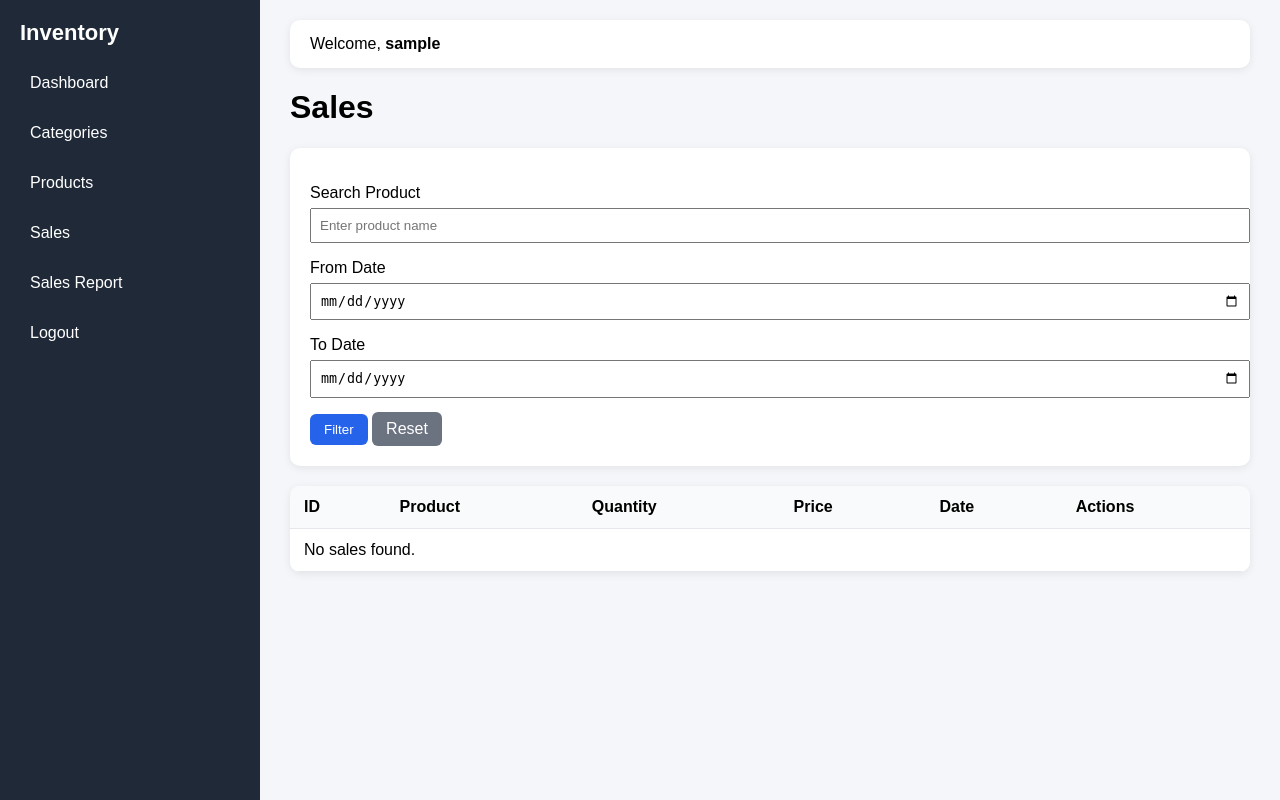
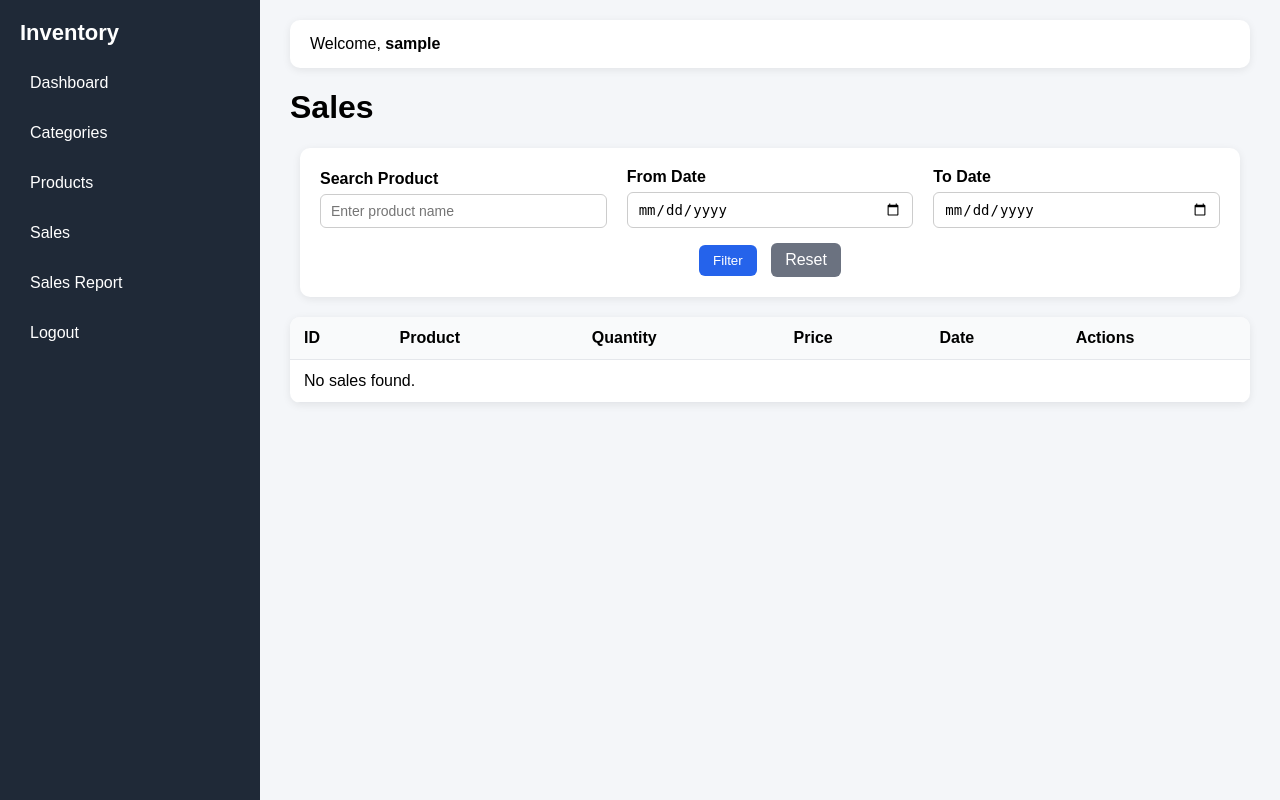
Before and after one commit to mayankt2505/inventory-system, a Django app: page /sales/ in a window 1280 px wide. Run offline with Django 5.2, Linux system fonts and the light colour scheme; the visitor is signed in with stand-in values (Sample User, id 1); data that the repository does not hold is empty.

Commit message:
This is the second version

```diff
--- a/config/settings.py
+++ b/config/settings.py
@@ -87,6 +87,7 @@ DATABASES = {
     }
 }
 
+
 # Password validation
 # https://docs.djangoproject.com/en/6.0/ref/settings/#auth-password-validators
 
--- a/inventory/views.py
+++ b/inventory/views.py
@@ -11,6 +11,10 @@ from .permissions import (
 )
 from django.db.models import Sum, F, DecimalField, ExpressionWrapper
 from django.contrib import messages
+import json
+
+import json
+from django.db.models.functions import TruncMonth
 
 import csv
 from django.http import HttpResponse
@@ -151,11 +155,10 @@ def delete_category(request, id):
         "cancel_url": "category_list",
     })
 
-
 @login_required
 def add_product(request):
     if not can_manage_products(request.user):
-        return forbidden_response()
+        return forbidden_response(request)
 
     form = ProductForm(request.POST or None)
     if form.is_valid():
@@ -199,11 +202,10 @@ def delete_product(request, id):
         "cancel_url": "product_list",
     })
 
-
 @login_required
 def add_sale(request):
     if not can_manage_sales(request.user):
-        return forbidden_response()
+        return forbidden_response(request)
 
     form = SaleForm(request.POST or None)
     if form.is_valid():
@@ -300,7 +302,7 @@ def export_sales_csv(request):
 @login_required
 def sales_summary_report(request):
     if not can_manage_sales(request.user):
-        return forbidden_response()
+        return forbidden_response(request)
 
     from_date = request.GET.get("from_date", "").strip()
     to_date = request.GET.get("to_date", "").strip()
@@ -318,7 +320,7 @@ def sales_summary_report(request):
         output_field=DecimalField(max_digits=15, decimal_places=2)
     )
 
-    summary = (
+    summary = list(
         sales.values("product__id", "product__name")
         .annotate(
             total_qty_sold=Sum("qty"),
@@ -327,10 +329,37 @@ def sales_summary_report(request):
         .order_by("-total_revenue", "-total_qty_sold")
     )
 
+    total_units_sold = sum(row["total_qty_sold"] or 0 for row in summary)
+    total_revenue = sum(float(row["total_revenue"] or 0) for row in summary)
+    top_product = summary[0]["product__name"] if summary else "N/A"
+
+    chart_labels = [row["product__name"] for row in summary]
+    revenue_data = [float(row["total_revenue"] or 0) for row in summary]
+    qty_data = [int(row["total_qty_sold"] or 0) for row in summary]
+
+    monthly = (
+        sales.annotate(month=TruncMonth("date"))
+        .annotate(revenue=revenue_expr)
+        .values("month")
+        .annotate(total=Sum("revenue"))
+        .order_by("month")
+    )
+
+    month_labels = [row["month"].strftime("%b %Y") for row in monthly if row["month"]]
+    month_data = [float(row["total"] or 0) for row in monthly]
+
     context = {
         "summary": summary,
         "from_date": from_date,
         "to_date": to_date,
+        "total_units_sold": total_units_sold,
+        "total_revenue": total_revenue,
+        "top_product": top_product,
+        "chart_labels": json.dumps(chart_labels),
+        "revenue_data": json.dumps(revenue_data),
+        "qty_data": json.dumps(qty_data),
+        "month_labels": json.dumps(month_labels),
+        "month_data": json.dumps(month_data),
     }
 
     return render(request, "inventory/sales_summary_report.html", context)
--- a/templates/base.html
+++ b/templates/base.html
@@ -138,6 +138,160 @@
             padding: 8px;
             margin-top: 6px;
         }
+
+        .filter-container {
+    max-width: 700px;
+    margin: 0 auto 20px auto;
+    padding: 20px;
+    background: #ffffff;
+    border-radius: 10px;
+    box-shadow: 0 2px 8px rgba(0,0,0,0.08);
+}
+
+.filter-row {
+    display: flex;
+    gap: 20px;
+    justify-content: center;
+}
+
+.filter-group {
+    flex: 1;
+    display: flex;
+    flex-direction: column;
+}
+
+.filter-group input,
+.filter-group select {
+    padding: 8px;
+    border: 1px solid #ccc;
+    border-radius: 6px;
+    font-size: 14px;
+}
+
+.filter-buttons {
+    margin-top: 15px;
+    text-align: center;
+}
+
+.btn-primary {
+    padding: 6px 14px;
+    background: #2563eb;
+    color: white;
+    border: none;
+    border-radius: 6px;
+    cursor: pointer;
+}
+
+.btn-secondary {
+    padding: 6px 14px;
+    background: #6b7280;
+    color: white;
+    border-radius: 6px;
+    text-decoration: none;
+    margin-left: 10px;
+}
+
+.filter-container {
+    max-width: 900px;
+    margin: 0 auto 20px auto;
+    padding: 20px;
+    background: #ffffff;
+    border-radius: 10px;
+    box-shadow: 0 2px 8px rgba(0,0,0,0.08);
+}
+
+.filter-row {
+    display: flex;
+    gap: 20px;
+    justify-content: center;
+    align-items: end;
+    flex-wrap: wrap;
+}
+
+.filter-group {
+    display: flex;
+    flex-direction: column;
+    width: 250px;
+}
+
+.filter-group label {
+    margin-bottom: 6px;
+    font-weight: 600;
+}
+
+.filter-group input,
+.filter-group select {
+    padding: 8px 10px;
+    border: 1px solid #ccc;
+    border-radius: 6px;
+    font-size: 14px;
+    width: 100%;
+    box-sizing: border-box;
+}
+
+.filter-buttons {
+    margin-top: 15px;
+    text-align: center;
+}
+
+.btn-primary {
+    padding: 8px 14px;
+    background: #2563eb;
+    color: white;
+    border: none;
+    border-radius: 6px;
+    cursor: pointer;
+    text-decoration: none;
+}
+
+.btn-secondary {
+    padding: 8px 14px;
+    background: #6b7280;
+    color: white;
+    border-radius: 6px;
+    text-decoration: none;
+    margin-left: 10px;
+    display: inline-block;
+}
+
+.chart-grid {
+    display: grid;
+    grid-template-columns: repeat(2, 1fr);
+    gap: 20px;
+    margin-bottom: 20px;
+}
+
+.chart-card {
+    background: white;
+    padding: 20px;
+    border-radius: 12px;
+    box-shadow: 0 2px 8px rgba(0,0,0,0.08);
+}
+
+.chart-card h3 {
+    margin-top: 0;
+    margin-bottom: 15px;
+}
+
+.chart-grid {
+    display: grid;
+    grid-template-columns: repeat(2, 1fr);
+    gap: 20px;
+    margin-bottom: 20px;
+}
+
+.chart-card {
+    background: white;
+    padding: 20px;
+    border-radius: 12px;
+    box-shadow: 0 2px 8px rgba(0,0,0,0.08);
+}
+
+.chart-card h3 {
+    margin-top: 0;
+    margin-bottom: 15px;
+}
+
     </style>
 </head>
 <body>
--- a/templates/inventory/sale_list.html
+++ b/templates/inventory/sale_list.html
@@ -15,25 +15,29 @@
     {% endif %}
 {% endfor %}
 
-<div class="form-box" style="max-width: 100%; margin-bottom: 20px;">
+<div class="filter-container">
     <form method="get">
-        <p>
+        <div class="filter-row">
+            <div class="filter-group">
                 <label>Search Product</label>
                 <input type="text" name="q" value="{{ search_query }}" placeholder="Enter product name">
-        </p>
+            </div>
 
-        <p>
+            <div class="filter-group">
                 <label>From Date</label>
                 <input type="date" name="from_date" value="{{ from_date }}">
-        </p>
+            </div>
 
-        <p>
+            <div class="filter-group">
                 <label>To Date</label>
                 <input type="date" name="to_date" value="{{ to_date }}">
-        </p>
+            </div>
+        </div>
 
-        <button type="submit" class="btn">Filter</button>
-        <a href="{% url 'sale_list' %}" class="btn btn-secondary">Reset</a>
+        <div class="filter-buttons">
+            <button type="submit" class="btn-primary">Filter</button>
+            <a href="{% url 'sale_list' %}" class="btn-secondary">Reset</a>
+        </div>
     </form>
 </div>
 
@@ -73,3 +77,8 @@
     </tbody>
 </table>
 {% endblock %}
+{% for group in request.user.groups.all %}
+    {% if group.name == "Admin" or group.name == "special" or group.name == "Admin_Electronics" or group.name == "Admin_Sports" %}
+        <p><a href="{% url 'add_sale' %}" class="btn">Add Sale</a></p>
+    {% endif %}
+{% endfor %}
```
Also changed, not shown: inventory/permissions.py (+6 -2 lines), templates/inventory/product_list.html (+15 -7 lines), templates/inventory/sales_summary_report.html (+117 -11 lines). Lines whose indentation alone changed are shown as unchanged.
